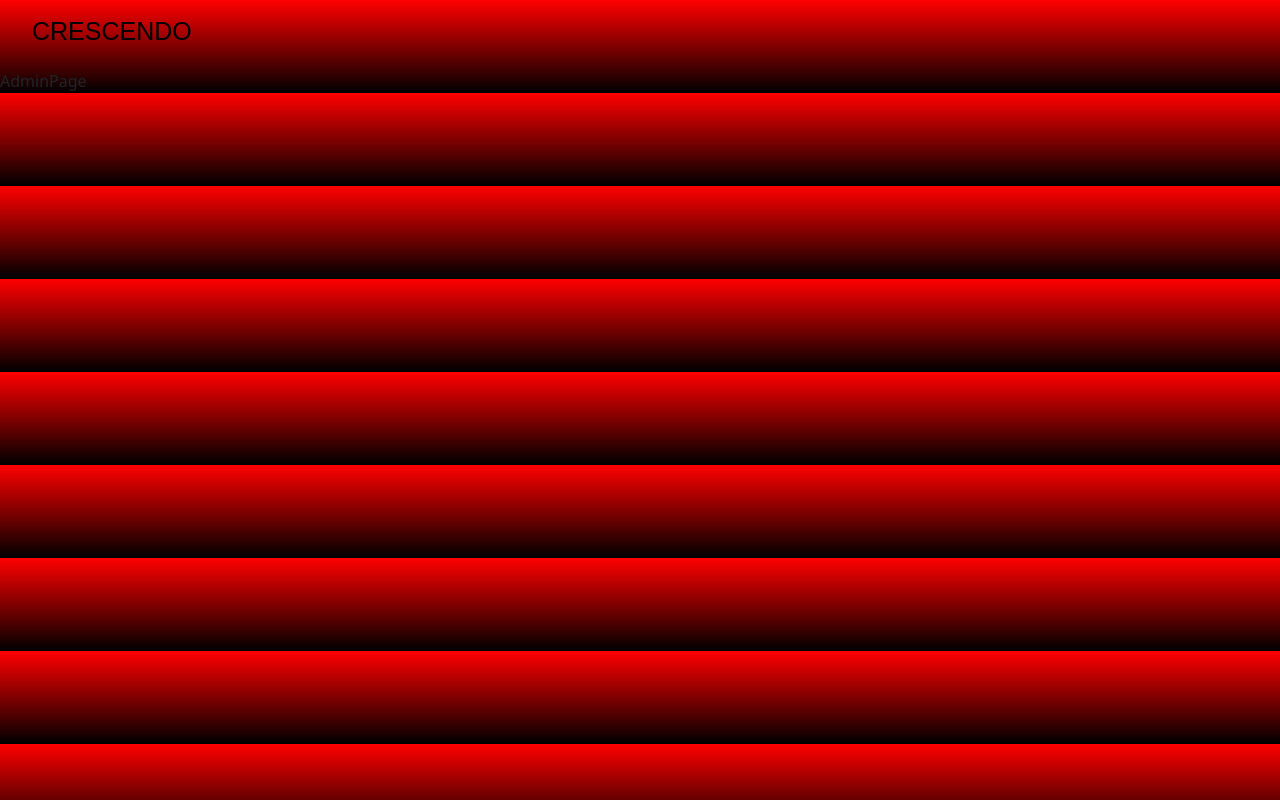
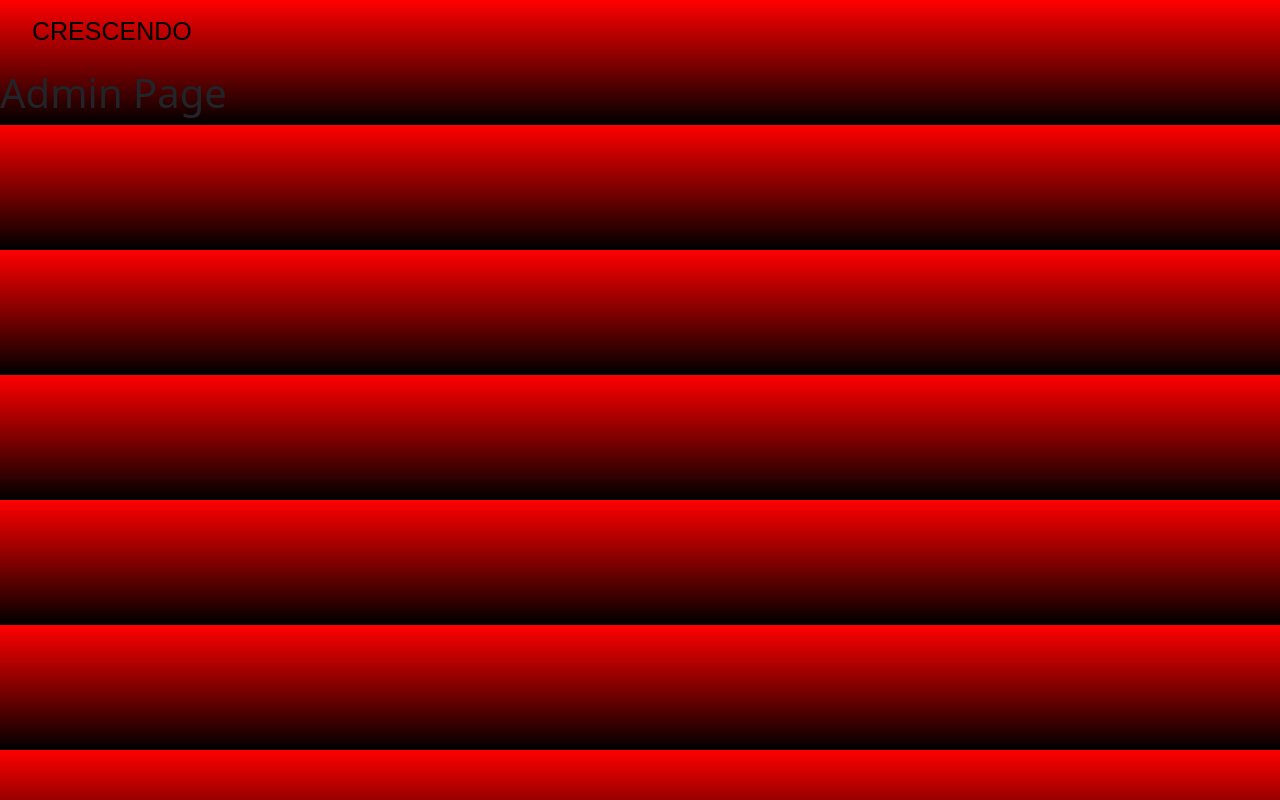
Before and after one commit to AltonDsilva3010/21_JustGoogleIt_Synergy2022, a React (Create React App) app in the folder frontend/: page /adminpage in a window 1280 px wide. Built offline with nearby package versions, Linux system fonts and the light colour scheme.

Commit message:
admin page

```diff
--- a/frontend/src/components/AdminPage.js
+++ b/frontend/src/components/AdminPage.js
@@ -2,7 +2,11 @@
 
 const AdminPage = () => {
   console.log("Admin page");
-  return <div>AdminPage</div>;
+  return (
+    <div>
+      <h1>Admin Page</h1>
+    </div>
+  );
 };
 
 export default AdminPage;
```
